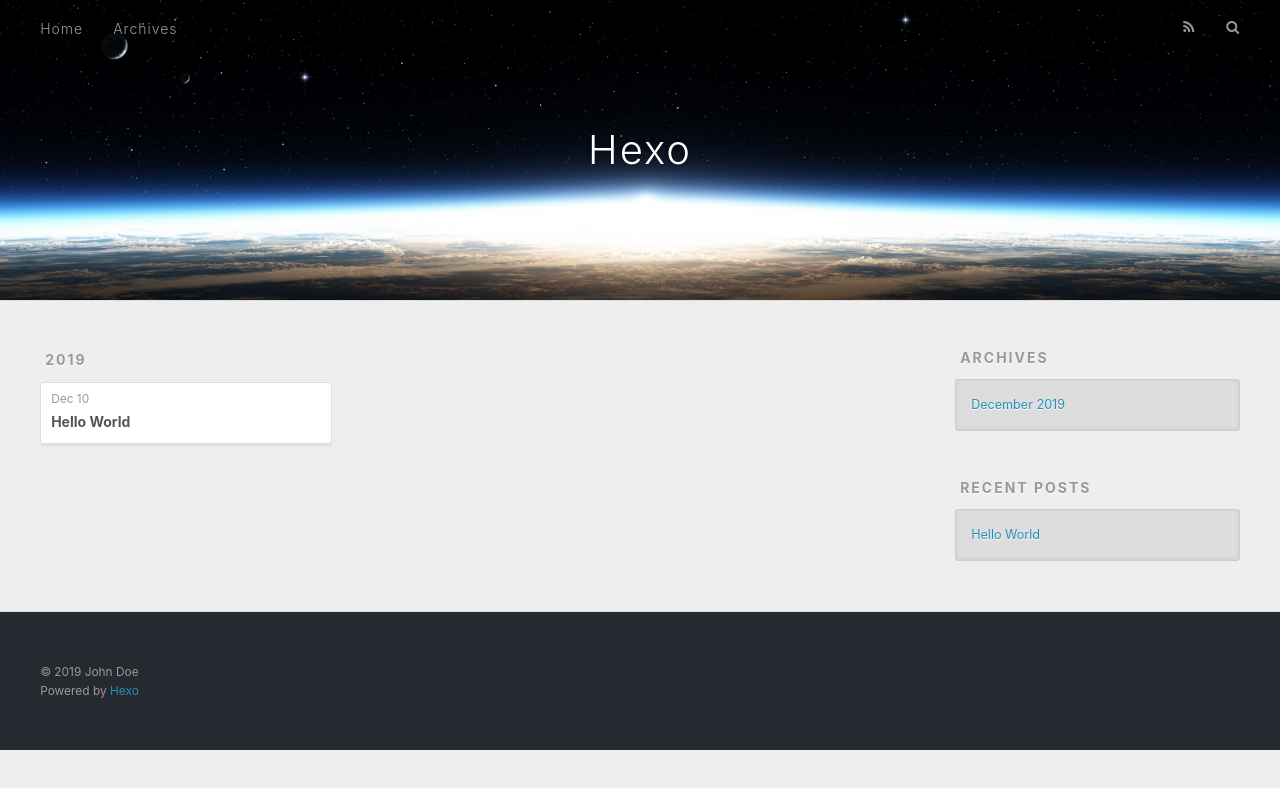
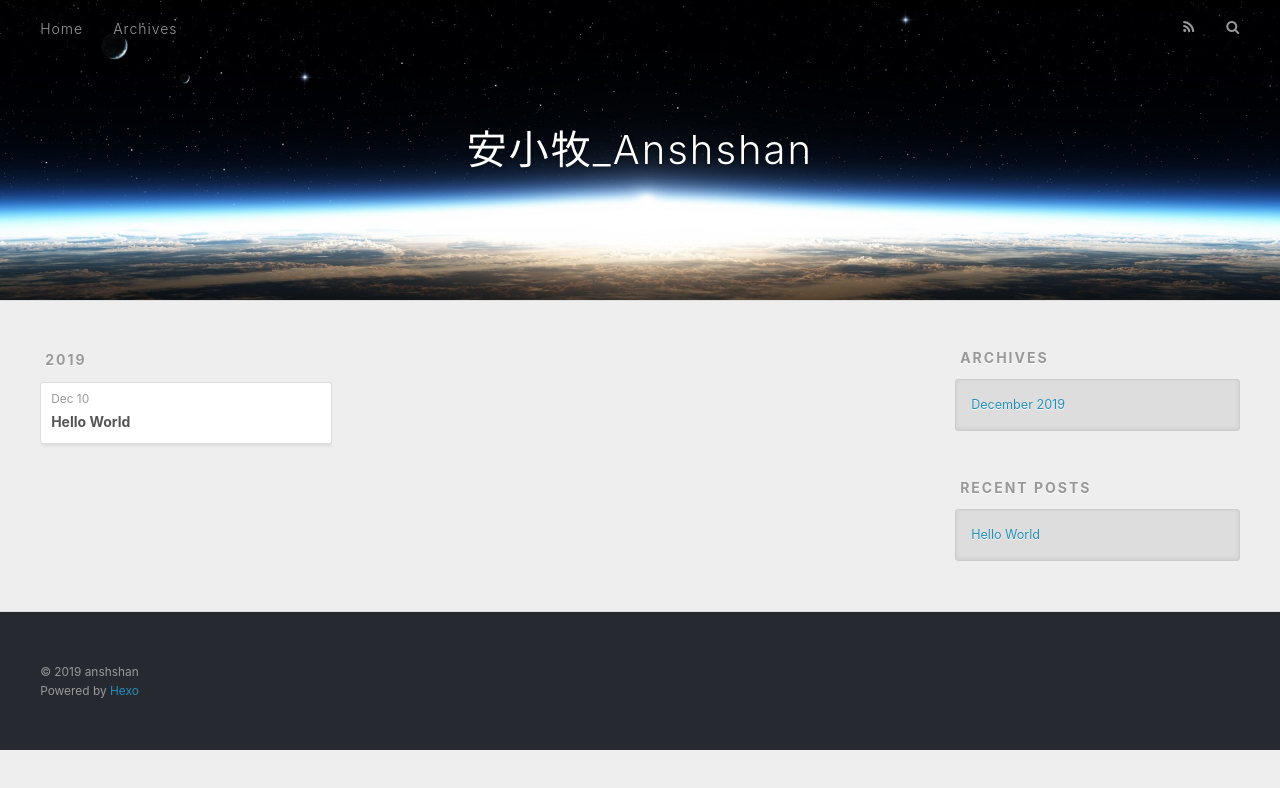
Before and after one commit to anshshan/anshshan.github.io, a plain HTML site: page archives/2019/12/index.html in a window 1280 px wide. Drawn offline with nearby package versions, Linux system fonts and the light colour scheme.

Commit message:
Site updated: 2019-12-10 11:09:10

```diff
--- a/archives/2019/12/index.html
+++ b/archives/2019/12/index.html
@@ -5,16 +5,18 @@
 
 
 
-  <title>Archives: 2019/12 | Hexo</title>
+  <title>Archives: 2019/12 | 安小牧_Anshshan</title>
   <meta name="viewport" content="width=device-width, initial-scale=1, maximum-scale=1">
-  <meta property="og:type" content="website">
-<meta property="og:title" content="Hexo">
+  <meta name="description" content="有些记忆会被遗忘，但可以将它封存在飘渺的云中">
+<meta property="og:type" content="website">
+<meta property="og:title" content="安小牧_Anshshan">
 <meta property="og:url" content="http:&#x2F;&#x2F;yoursite.com&#x2F;archives&#x2F;2019&#x2F;12&#x2F;index.html">
-<meta property="og:site_name" content="Hexo">
-<meta property="article:author" content="John Doe">
+<meta property="og:site_name" content="安小牧_Anshshan">
+<meta property="og:description" content="有些记忆会被遗忘，但可以将它封存在飘渺的云中">
+<meta property="article:author" content="anshshan">
 <meta name="twitter:card" content="summary">
 
-    <link rel="alternate" href="/atom.xml" title="Hexo" type="application/atom+xml">
+    <link rel="alternate" href="/atom.xml" title="安小牧_Anshshan" type="application/atom+xml">
 
 
     <link rel="icon" href="/favicon.png">
@@ -35,7 +37,7 @@
   <div id="header-outer" class="outer">
     <div id="header-title" class="inner">
       <h1 id="logo-wrap">
-        <a href="/" id="logo">Hexo</a>
+        <a href="/" id="logo">安小牧_Anshshan</a>
       </h1>
 
     </div>
@@ -140,7 +142,7 @@
 
   <div class="outer">
     <div id="footer-info" class="inner">
-      &copy; 2019 John Doe<br>
+      &copy; 2019 anshshan<br>
       Powered by <a href="http://hexo.io/" target="_blank">Hexo</a>
     </div>
   </div>
```
Also changed, not shown: 2019/12/10/hello-world/index.html (+6 -6 lines), archives/2019/index.html (+10 -8 lines), archives/index.html (+10 -8 lines), index.html (+10 -8 lines).
